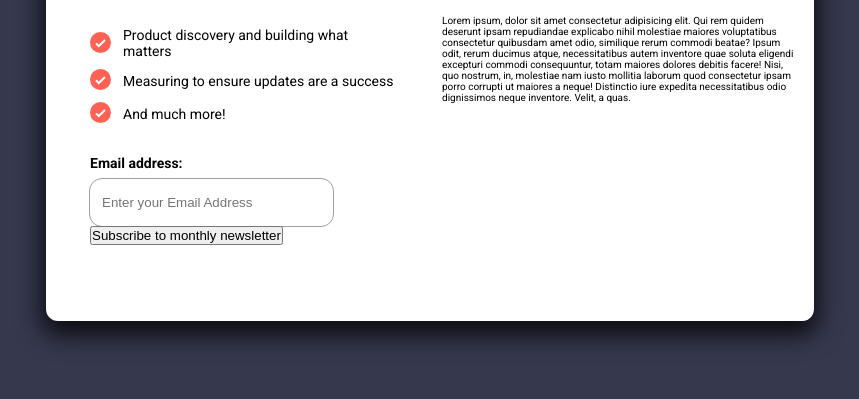
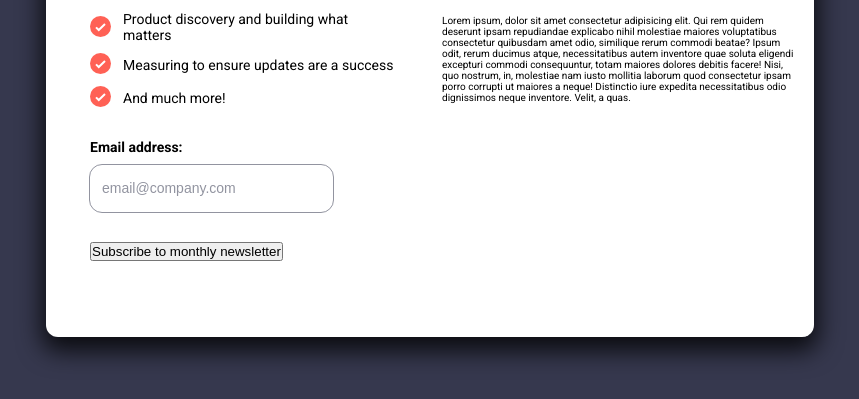
Before and after one commit to PrayagTandon/Newsletter-signup, a website: page index.html in a window 1280 px wide. Shown: the part 341-740 px from the top of the page, without its empty margins (210-1069 px from the left). Drawn offline with Linux system fonts and the light colour scheme.

Commit message:
Completing the Input field

```diff
--- a/index.html
+++ b/index.html
@@ -99,7 +99,7 @@
               name="E-mail"
               id="email"
               class="email-input"
-              placeholder="Enter your Email Address"
+              placeholder="email@company.com"
             />
           </div>
 
--- a/sass/components/_input-field.scss
+++ b/sass/components/_input-field.scss
@@ -4,7 +4,8 @@
 .input-field {
     display: flex;
     flex-direction: column;
-    gap: .8rem;
+    gap: 1rem;
+    margin-bottom: $margin-bottom--lg;
 }
 
 .email {
@@ -22,8 +23,14 @@
     &-input {
         width: 80%;
         border: none;
-        outline: 1px solid $color-grey--light;
+        outline: 1px solid $color-grey;
         padding: 1.6rem 1.2rem;
         border-radius: $border-radius--md;
+
+        &::placeholder {
+            font-size: 1.4rem;
+            color: $color-grey;
+            font-weight: 500;
+        }
     }
 }
```
Also changed, not shown: css/style.css, 1 other file.
